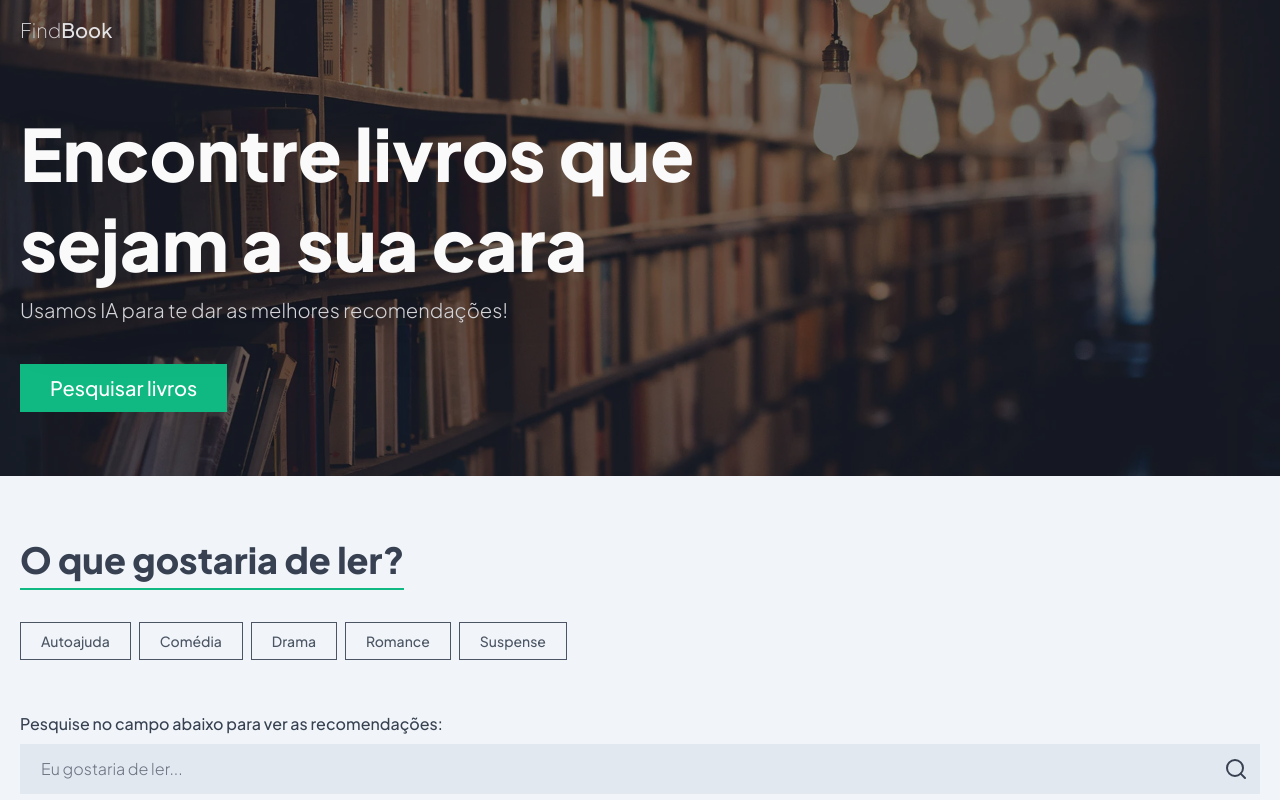
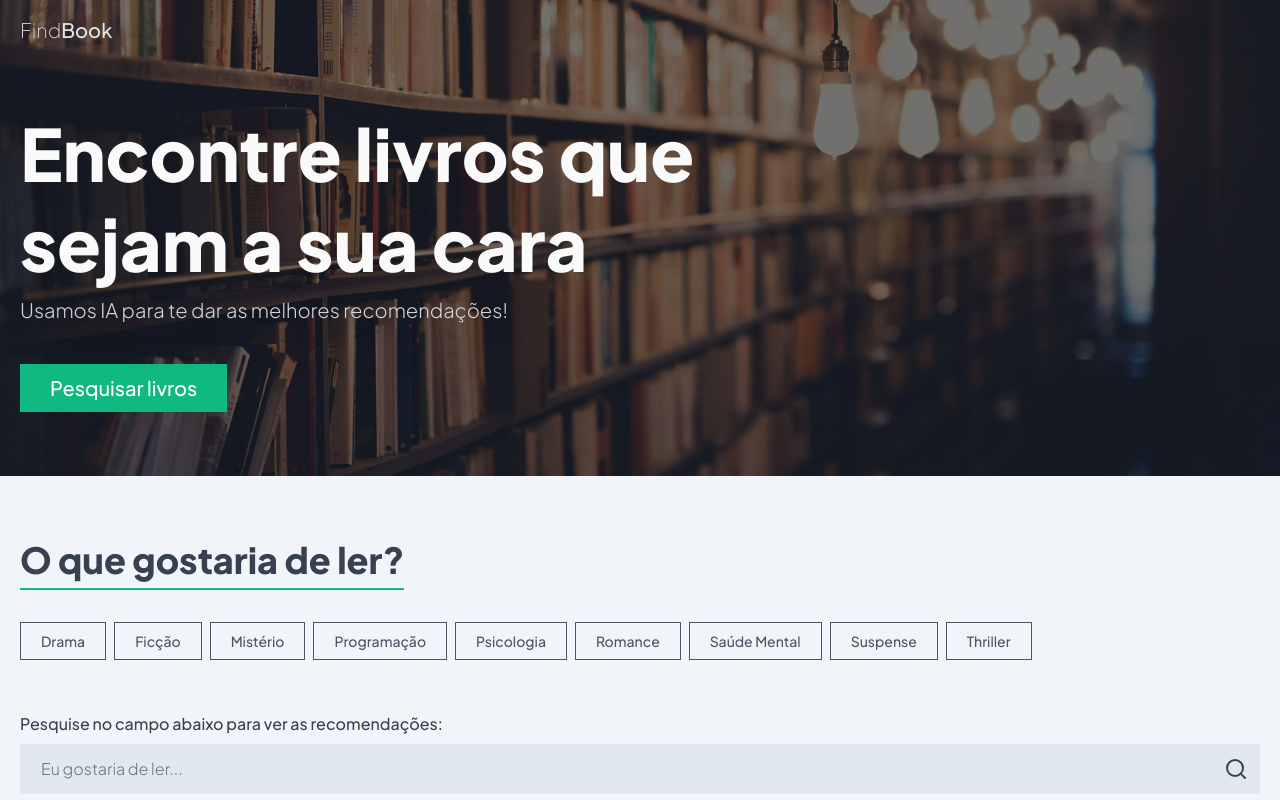
Before and after one commit to AleferReinert/findbook, a React (Vite) app: page / in a window 1280 px wide. Shown: the top 800 px of the page. Built offline with nearby package versions, Linux system fonts and the light colour scheme.

Commit message:
Update categories

```diff
--- a/src/pages/Home/index.tsx
+++ b/src/pages/Home/index.tsx
@@ -10,7 +10,17 @@ import { SectionBookList } from '../../components/SectionBookList/SectionBookLis
 import { BooksContext } from '../../contexts/booksContext'
 import { searchBooks } from '../../services/books'
 
-const categories = ['Comédia', 'Drama', 'Romance', 'Suspense', 'Autoajuda']
+const categories = [
+	'Drama',
+	'Ficção',
+	'Mistério',
+	'Programação',
+	'Psicologia',
+	'Romance',
+	'Saúde Mental',
+	'Suspense',
+	'Thriller'
+]
 
 export function HomePage() {
 	const [search, setSearch] = useState('')
```
